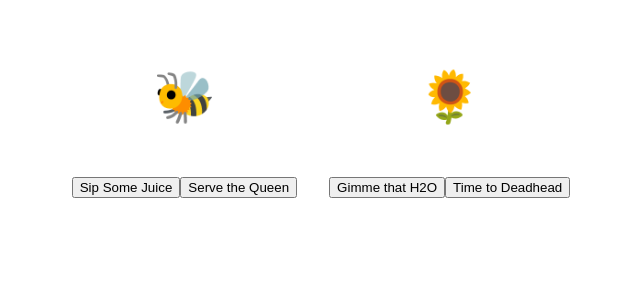
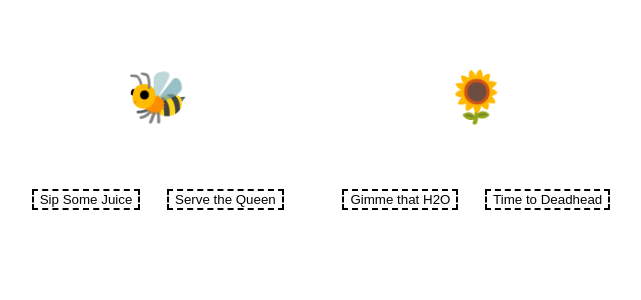
Before and after one commit to amayamaya/busy-garden, a React (Create React App) app: page / in a window 1280 px wide. Shown: the top 300 px of the page, without its empty margins (319-960 px from the left). Built offline with nearby package versions, Linux system fonts and the light colour scheme.

Commit message:
added styling to buttons

```diff
--- a/src/App.css
+++ b/src/App.css
@@ -21,3 +21,10 @@
   align-items: center;
   margin: 1em;
 }
+
+button {
+  margin: 1em;
+  color: black;
+  background-color: white;
+  border: dashed 2px;
+}
```
